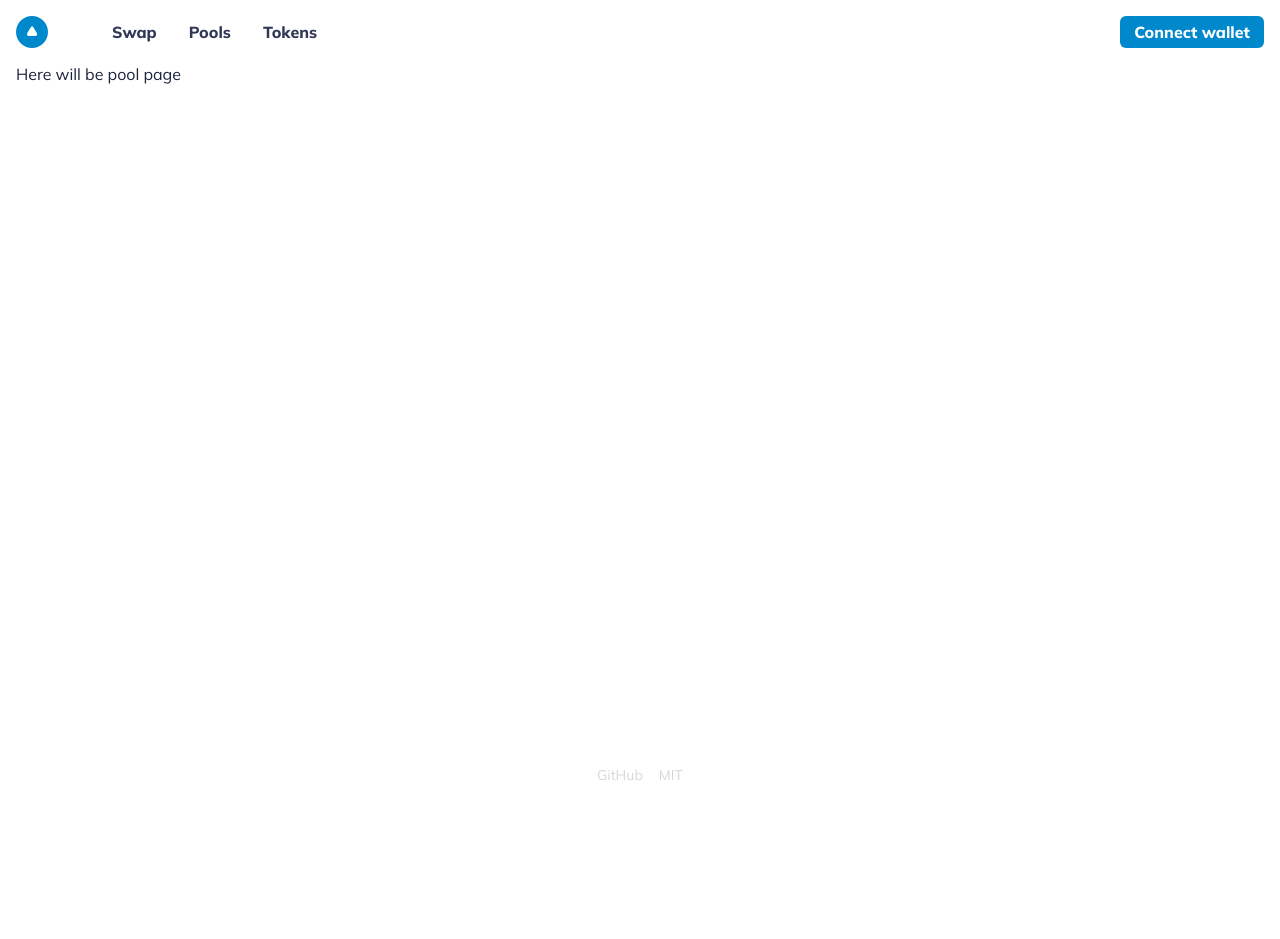
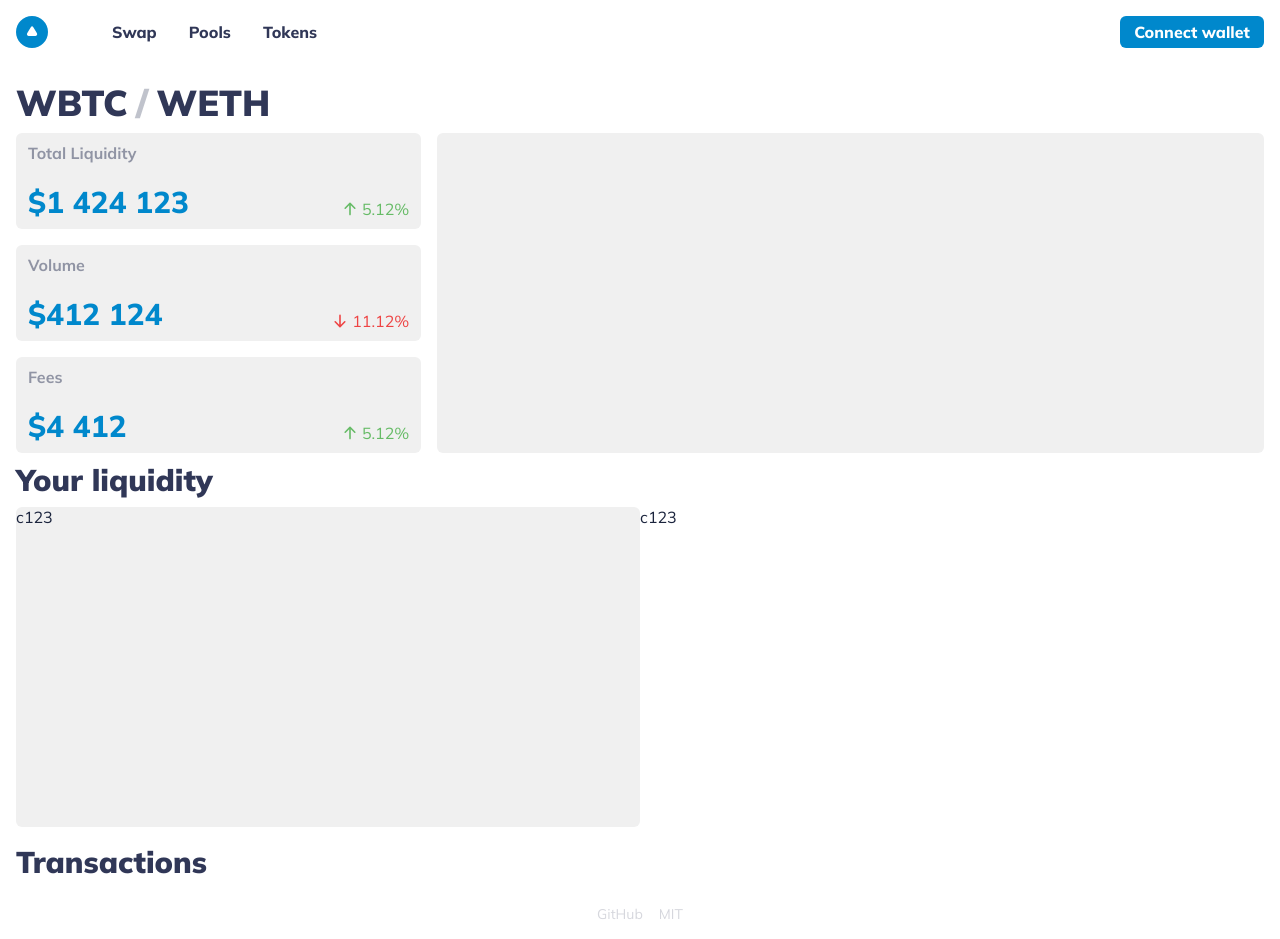
Before and after one commit to netosha/ton-dex-contest, a Next.js app: page /pool/1 in a window 1280 px wide. Before the commit the page ends 800 px from the top, so only its background shows below. Built offline with nearby package versions, Linux system fonts and the light colour scheme.

Commit message:
Added Table in transactions list

```diff
--- a/src/components/Table/Table.tsx
+++ b/src/components/Table/Table.tsx
@@ -1,6 +1,8 @@
 import React from 'react';
 
 import { ChevronDownIcon, ChevronUpIcon } from '@heroicons/react/solid';
+import cn from 'clsx';
+import { omit } from 'lodash';
 
 import { Column, TableProps } from './Table.types';
 
@@ -13,21 +15,8 @@ const Table: React.VFC<TableProps> = (props) => {
     layout = `repeat(auto, ${rows.length})`,
     orderBy,
     onOrderByChange,
+    rowsProps,
   } = props;
-
-  if (isLoading) {
-    return (
-      <div className="flex flex-col gap-2 w-full">
-        <div className="w-full h-9 rounded-lg animate-shine bg-control" />
-        {Array.from({ length: 3 }).map((_r, i) => (
-          <div
-            key={i}
-            className="w-full h-12 rounded-lg animate-shine bg-control"
-          />
-        ))}
-      </div>
-    );
-  }
 
   const onColumnClick = (c: Column) => {
     if (orderBy === null) {
@@ -44,7 +33,7 @@ const Table: React.VFC<TableProps> = (props) => {
   return (
     <div className="flex flex-col w-full">
       <div
-        className="grid grid-flow-col gap-2 px-4 py-2 w-full font-extrabold text-violet-80 text-test"
+        className="grid grid-flow-col gap-2 px-4 py-2 w-full text-sm font-bold text-violet-60 text-test"
         style={{ gridTemplateColumns: layout }}
       >
         {columns.map((c) => (
@@ -69,17 +58,40 @@ const Table: React.VFC<TableProps> = (props) => {
       </div>
       <div className="flex font-bold text-sm text-dark flex-col gap-[0.625rem]">
         {rows.map((r) => (
-          <div
+          <a
             key={r.id}
-            className="grid grid-flow-col gap-2 p-4 w-full rounded-lg cursor-pointer bg-control"
-            style={{ gridTemplateColumns: layout }}
-            {...r?.rowProps}
+            className={cn(
+              'grid grid-flow-col gap-2 p-4 w-full rounded-lg cursor-pointer bg-control',
+              r?.rowProps?.className,
+              rowsProps?.className
+            )}
+            style={{
+              gridTemplateColumns: layout,
+              ...rowsProps?.style,
+              ...r?.rowProps,
+            }}
+            {...omit(r?.rowProps, 'className', 'style')}
+            {...omit(rowsProps, 'className', 'style')}
           >
             {columns.map((c) => (
               <div key={`${r.id}-${c.key}`}>{r[c.key]}</div>
             ))}
-          </div>
+          </a>
         ))}
+
+        {/* Loading rows */}
+        {isLoading &&
+          Array.from({ length: 3 }).map((_r, i) => (
+            <a
+              key={i}
+              className={cn(
+                'w-full h-12 rounded-lg animate-shine bg-control',
+                rowsProps?.className
+              )}
+              style={rowsProps?.style}
+              {...omit(rowsProps, 'className', 'style')}
+            />
+          ))}
       </div>
     </div>
   );
--- a/src/components/Table/Table.types.ts
+++ b/src/components/Table/Table.types.ts
@@ -28,16 +28,13 @@ export type OrderBy = {
 export interface Row {
   id: string | number;
   [key: Keys]: React.ReactNode;
-  rowProps?: React.HTMLAttributes<HTMLDivElement>;
+  rowProps?: React.HTMLProps<HTMLAnchorElement>;
 }
 
 export interface TableProps {
   rows: Row[];
   columns: Column[];
 
-  /**
-   * Show loader when table items is loading
-   */
   isLoading?: boolean;
 
   /**
@@ -52,6 +49,13 @@ export interface TableProps {
   onOrderByChange?: (ord: OrderBy) => void;
 
   /**
+   * Pass props directly every row
+   *
+   * It's useful, when you want to style all table
+   */
+  rowsProps?: React.HTMLProps<HTMLAnchorElement>;
+
+  /**
    * Show order column in header
    */
   orderBy?: OrderBy;
--- a/src/components/TokenPicker/TokenPicker.tsx
+++ b/src/components/TokenPicker/TokenPicker.tsx
@@ -5,6 +5,7 @@ import {
   ChevronDownIcon,
   ClockIcon,
   CogIcon,
+  InformationCircleIcon,
 } from '@heroicons/react/solid';
 import cn from 'clsx';
 
@@ -266,9 +267,30 @@ const TokenPicker: React.VFC<TokenPickerProps> = ({ onChange, tokens }) => {
           >
             <CogIcon className="h-6 w-6 transition-colors hover:text-darkblue" />
           </Tooltip>
+
           <button onClick={() => setTransactionsModal(true)}>
             <ClockIcon className="h-6 w-6 transition-colors hover:text-darkblue" />
           </button>
+
+          <Tooltip
+            disabled={tokens.some((t) => !t)}
+            content={
+              <div className="bg-control flex flex-col gap-1 text-dark w-[15em] py-2 px-4 rounded-md">
+                <span className="text-violet leading-none mb-1 font-bold">
+                  Details
+                </span>
+                <span className="text-sm text-violet-60 leading-none">
+                  <b>1.51 {tokens[1]?.symbol}</b> per <b>{tokens[0]?.symbol}</b>
+                </span>
+                <span className="text-sm font-bold text-violet-60 leading-none">
+                  0.2% fees
+                </span>
+              </div>
+            }
+            position="bottom"
+          >
+            <InformationCircleIcon className="h-6 w-6 transition-colors hover:text-darkblue" />
+          </Tooltip>
         </div>
       </div>
 
--- a/src/pages/pool/[id].tsx
+++ b/src/pages/pool/[id].tsx
@@ -1,11 +1,76 @@
 import React from 'react';
 
 import { NextPage } from 'next';
+import Link from 'next/link';
 
 import Layout from '@components/Layout';
+import PriceChange from '@components/PriceChange';
 
 const Pool: NextPage = () => {
-  return <Layout>Here will be pool page</Layout>;
+  return (
+    <Layout>
+      <section className="text-4xl mt-4 font-black text-violet">
+        <Link href="/tokens">
+          <a className="transition-colors hover:text-blue">WBTC</a>
+        </Link>
+        <span className="text-violet-30 mx-2">/</span>
+        <Link href="/tokens">
+          <a className="transition-colors hover:text-blue">WETH</a>
+        </Link>
+      </section>
+      <section className="min-h-[20rem] w-full grid grid-cols-1 md:grid-cols-3 gap-4">
+        <div className="w-full grid gap-4 col-span-1">
+          <div className="flex flex-col bg-control rounded-md w-full p-3 relative">
+            <span className="text-violet-50 z-20 font-bold	leading-none">
+              Total Liquidity
+            </span>
+            <span className="text-blue font text-3xl mt-auto leading-none font-extrabold">
+              $1 424 123
+            </span>
+            <div className="absolute right-3 bottom-3">
+              <PriceChange type={'rise'} value={5.12} />
+            </div>
+          </div>
+          <div className="flex flex-col bg-control rounded-md w-full p-3 relative">
+            <span className="text-violet-50 z-20 font-bold	leading-none">
+              Volume
+            </span>
+            <span className="text-blue font text-3xl mt-auto leading-none font-extrabold">
+              $412 124
+            </span>
+            <div className="absolute right-3 bottom-3">
+              <PriceChange type={'fall'} value={11.12} />
+            </div>
+          </div>
+          <div className="flex flex-col bg-control rounded-md w-full p-3 relative">
+            <span className="text-violet-50 z-20 font-bold	leading-none">
+              Fees
+            </span>
+            <span className="text-blue font text-3xl mt-auto leading-none font-extrabold">
+              $4 412
+            </span>
+            <div className="absolute right-3 bottom-3">
+              <PriceChange type={'rise'} value={5.12} />
+            </div>
+          </div>
+        </div>
+
+        <div className="bg-control rounded-md col-span-1 md:col-span-2" />
+      </section>
+
+      <section className="mb-2 flex flex-col gap-2">
+        <h2 className="text-3xl font-black text-violet">Your liquidity</h2>
+        <div className="w-full grid grid-cols-2 h-80">
+          <div className="w-full h-full bg-control rounded-md">c123</div>
+          <div>c123</div>
+        </div>
+      </section>
+
+      <div className="w-full">
+        <h2 className="text-3xl font-black text-violet">Transactions</h2>
+      </div>
+    </Layout>
+  );
 };
 
 export default Pool;
--- a/src/pages/pools.tsx
+++ b/src/pages/pools.tsx
@@ -37,9 +37,7 @@ const Pools: NextPage = () => {
   }
 
   // TODO: Make it as separate function
-  const rows: Row[] = isLoading
-    ? []
-    : orderedRows.map((p, i) => ({
+  const rows: Row[] = orderedRows.map((p, i) => ({
     id: p.id,
     position: <span className="text-violet-40">{i + 1}</span>,
     pool: (
--- a/src/pages/tokens/index.tsx
+++ b/src/pages/tokens/index.tsx
@@ -47,9 +47,7 @@ const Tokens: NextPage = () => {
   }
 
   // TODO: Make it as separate function
-  const rows: Row[] = isPricedTokensLoading
-    ? []
-    : orderedRows.map((t) => ({
+  const rows: Row[] = orderedRows.map((t) => ({
     id: t.address,
     position: (
       <span className="text-violet-40">{positions[t.address]! + 1}</span>
--- a/src/services/transactions/getTransactions.ts
+++ b/src/services/transactions/getTransactions.ts
@@ -10,7 +10,7 @@ const getTransactions = async (address: string, offset = 0, limit = 20) => {
       timestamp: new Date(2021, 11, 31 - offset, 24 - i).getTime(),
       from: Math.random().toString(10).substring(2),
       to: address,
-      method: 'swap',
+      method: Math.random() > 0.5 ? 'swap' : 'transfer',
       misc: {
         swapFrom: address,
         swapTo: address,
--- a/src/ui/Tooltip/Tooltip.tsx
+++ b/src/ui/Tooltip/Tooltip.tsx
@@ -5,7 +5,7 @@ import cn from 'clsx';
 import { TooltipProps } from './Tooltip.types';
 
 const Tooltip = React.forwardRef<HTMLDivElement, TooltipProps>((props, ref) => {
-  const { position = 'bottom', className, isOpen, content } = props;
+  const { position = 'bottom', className, isOpen, content, disabled } = props;
 
   // Force update
   const update = React.useReducer((x) => x + 1, 0)[1];
@@ -40,7 +40,7 @@ const Tooltip = React.forwardRef<HTMLDivElement, TooltipProps>((props, ref) => {
       onMouseLeave={onMouseLeave}
     >
       {children}
-      {(visible || isOpen) && (
+      {(visible || isOpen) && !disabled && (
         <div
           ref={ref}
           onMouseEnter={onMouseEnter}
```
Also changed, not shown: src/components/Transactions/Transactions.tsx (+44 -22 lines), src/ui/Tooltip/Tooltip.types.ts (+8 -1 lines). Lines whose indentation alone changed are shown as unchanged.
